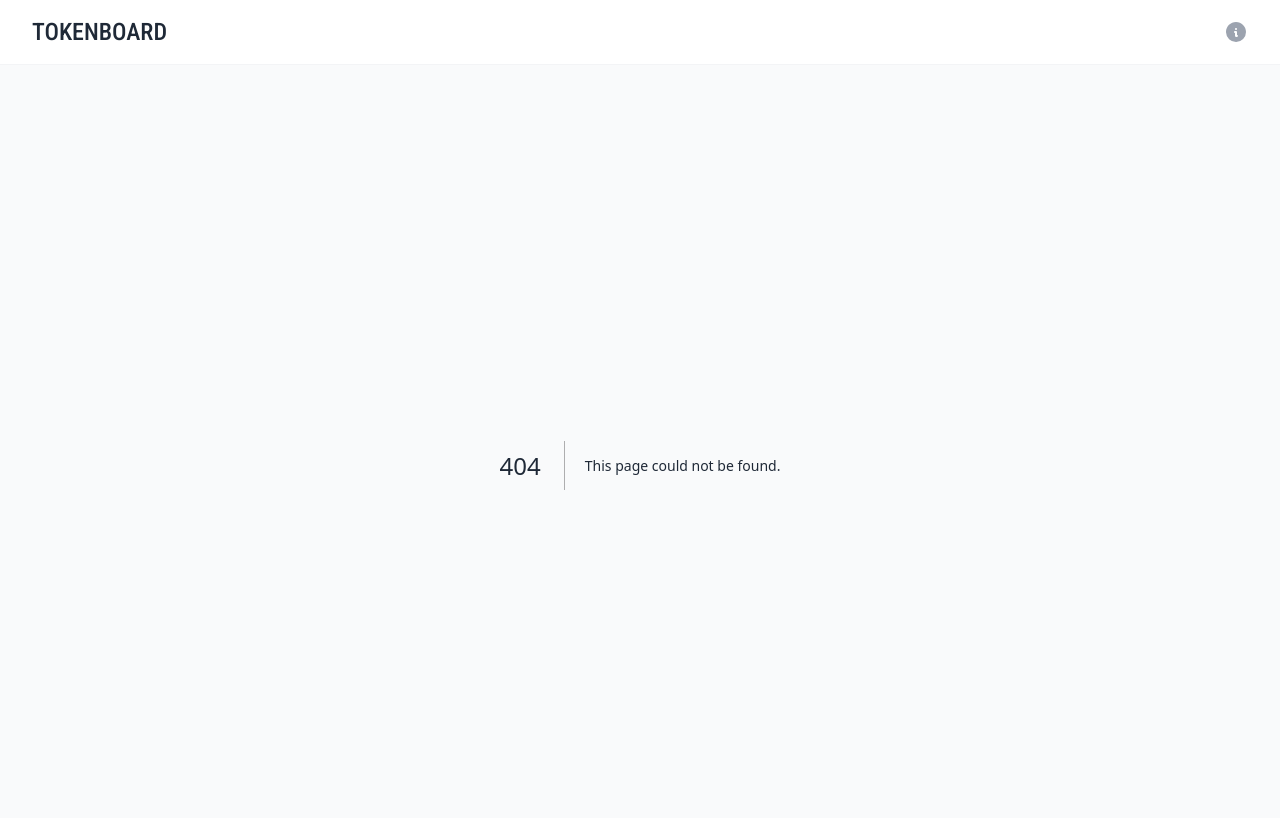
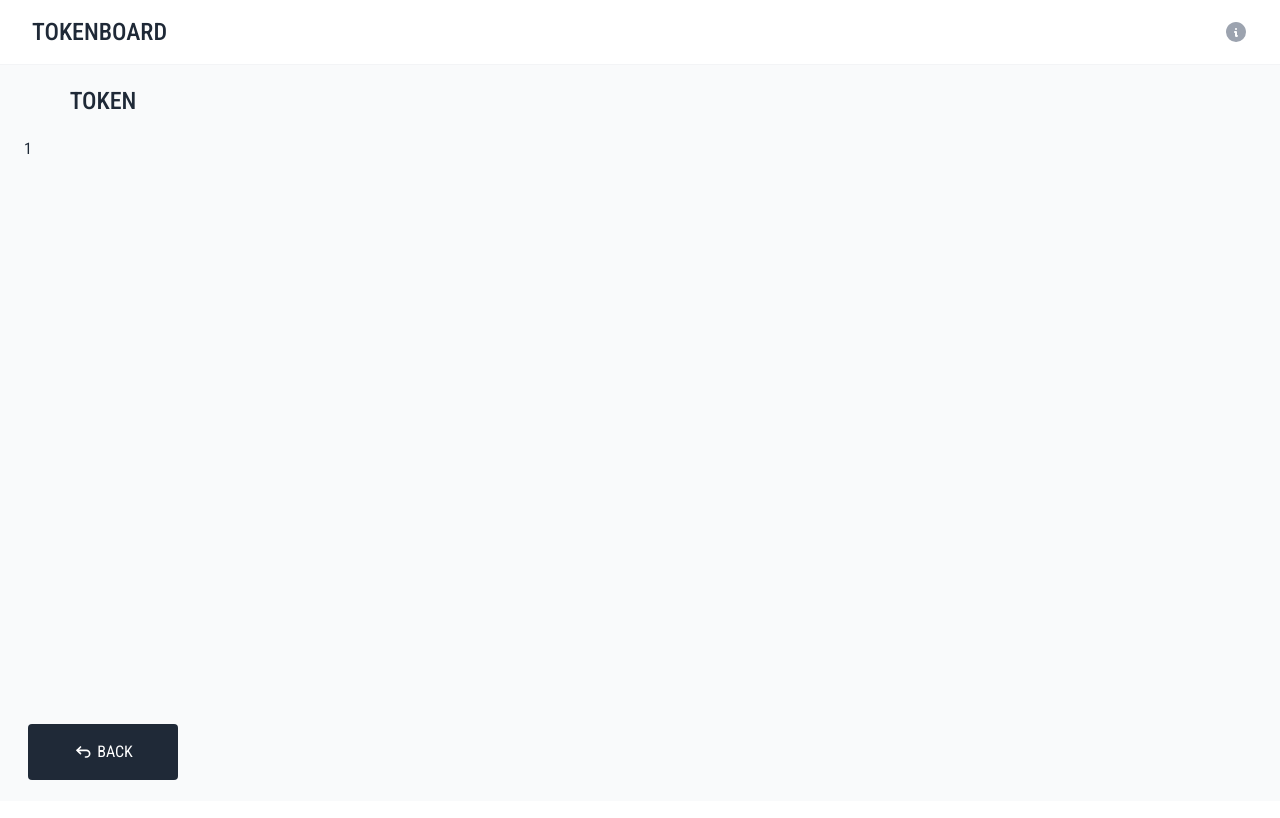
Before and after one commit to zhangchaodesign/token-board, a Next.js app: page /token/1 in a window 1280 px wide. Before the commit this address had no page. Shown: the top 818 px of the page. Built offline with nearby package versions, Linux system fonts and the light colour scheme.

Commit message:
add token pages

```diff
--- a/app/gallery/[model]/[category]/page.tsx
+++ b/app/gallery/[model]/[category]/page.tsx
@@ -5,8 +5,8 @@ import { ToolBar } from "@/components/gallery/ToolBar";
 import { Token } from "@/libs/type";
 import { TokenGallery } from "@/components/gallery/TokenGallery";
 import { SideBar } from "@/components/gallery/SideBar";
-import Link from "next/link";
 import { TbArrowBackUp } from "react-icons/tb";
+import { BackBtn } from "@/components/BackBtn";
 
 type GalleryProps = {
   params: {
@@ -108,13 +108,7 @@ export default function Gallery(props: GalleryProps) {
         <TokenGallery classes="pl-44" tokens={tokens} ifShader={ifShader} />
       </div>
 
-      <Link
-        href={`/`}
-        className="btn-black m-1 flex-center gap-4 absolute bottom-4 left-6"
-      >
-        <TbArrowBackUp size={20} className="text-white" />
-        <button>BACK</button>
-      </Link>
+      <BackBtn />
     </div>
   );
 }
--- /dev/null
+++ b/app/token/[tokenId]/page.tsx
@@ -0,0 +1,22 @@
+import React from "react";
+import { ToolBar } from "@/components/token/ToolBar";
+import { BackBtn } from "@/components/BackBtn";
+
+type TokenProps = {
+  params: {
+    tokenId: number;
+  };
+};
+
+export default function Token(props: TokenProps) {
+  return (
+    <div className="grid-container">
+      <ToolBar classes="flex-none p-4 w-full" />
+      <div className="grow flex flex-row justify-start items-start gap-6 px-6 bg-gray-50 overflow-y-auto relative">
+        <div>{props.params.tokenId}</div>
+      </div>
+
+      <BackBtn />
+    </div>
+  );
+}
--- /dev/null
+++ b/components/BackBtn.tsx
@@ -0,0 +1,21 @@
+"use client";
+
+import React from "react";
+import { useRouter } from "next/navigation";
+import { TbArrowBackUp } from "react-icons/tb";
+
+type BackBtnProps = {};
+
+export const BackBtn = (props: BackBtnProps) => {
+  const router = useRouter();
+
+  return (
+    <button
+      className="btn-black m-1 flex-center gap-4 absolute bottom-4 left-6"
+      onClick={() => router.back()}
+    >
+      <TbArrowBackUp size={20} className="text-white" />
+      BACK
+    </button>
+  );
+};
--- a/components/gallery/SideBar.tsx
+++ b/components/gallery/SideBar.tsx
@@ -1,3 +1,5 @@
+"use client";
+
 import React, { useState } from "react";
 import { useRouter } from "next/navigation";
 import { cn } from "@/libs/utils";
--- a/components/gallery/TokenGallery.tsx
+++ b/components/gallery/TokenGallery.tsx
@@ -2,6 +2,7 @@ import React from "react";
 import { cn } from "@/libs/utils";
 import { Token } from "@/libs/type";
 import { Noto_Sans } from "next/font/google";
+import Link from "next/link";
 
 type TokenGalleryProps = {
   classes?: string;
@@ -40,6 +41,7 @@ export const TokenGallery = (props: TokenGalleryProps) => {
       )}
     >
       {props.tokens.map((token, index) => (
+        <Link href={`/token/${token.token_idx}`}>
           <div
             key={index}
             className={
@@ -50,6 +52,7 @@ export const TokenGallery = (props: TokenGalleryProps) => {
           >
             {token.token}{" "}
           </div>
+        </Link>
       ))}
     </div>
   );
--- /dev/null
+++ b/components/token/ToolBar.tsx
@@ -0,0 +1,75 @@
+import React from "react";
+import { cn } from "@/libs/utils";
+// import { Dropdown } from "@/components/Dropdown";
+// import { SearchBar } from "@/components/SearchBar";
+// import { CheckBox } from "@/components/CheckBox";
+// import { FilterSlider } from "@/components/gallery/FilterSlider";
+
+type ToolBarProps = {
+  classes?: string;
+  // searchToken: string;
+  // setSearchToken: (token: string) => void;
+  // searchMode: string;
+  // setSearchMode: (mode: string) => void;
+  // ifShader: boolean;
+  // setIfShader: (ifShader: boolean) => void;
+  // tokenSortingMode: string;
+  // setTokenSortingMode: (mode: string) => void;
+  // tokenSortingModeList: string[];
+  // filterValue: number;
+  // setFilterValue: (value: number) => void;
+};
+
+export const ToolBar = (props: ToolBarProps) => {
+  return (
+    <div
+      className={cn(
+        props.classes +
+          " bg-gray-50 flex flex-row gap-4 z-50 items-center px-6",
+      )}
+    >
+      <div className="min-w-[150px] font-medium text-2xl flex-center text-center uppercase m-1">
+        Token
+      </div>
+      {/* <div className="flex gap-4 flex-wrap items-start justify-start">
+        <SearchBar
+          inputValue={props.searchToken}
+          setInputValue={props.setSearchToken}
+          placeholder={
+            props.searchMode === "containing"
+              ? "Search tokens containing ..."
+              : "Search tokens contained in ..."
+          }
+          classes="w-72"
+          addOn={() => {
+            if (props.searchMode === "containing") {
+              props.setSearchMode("contained");
+            } else {
+              props.setSearchMode("containing");
+            }
+          }}
+          caseInsensitive={false}
+        />
+
+        <CheckBox
+          checked={props.ifShader}
+          setChecked={props.setIfShader}
+          text="Shade Tokens by Cross-Model Frequency"
+        />
+
+        <Dropdown
+          type="sort"
+          list={props.tokenSortingModeList}
+          value={props.tokenSortingMode}
+          setValue={props.setTokenSortingMode}
+          placeholder="Sort Tokens by "
+        />
+
+        <FilterSlider
+          filterValue={props.filterValue}
+          setFilterValue={props.setFilterValue}
+        />
+      </div> */}
+    </div>
+  );
+};
```
Lines whose indentation alone changed are shown as unchanged.
